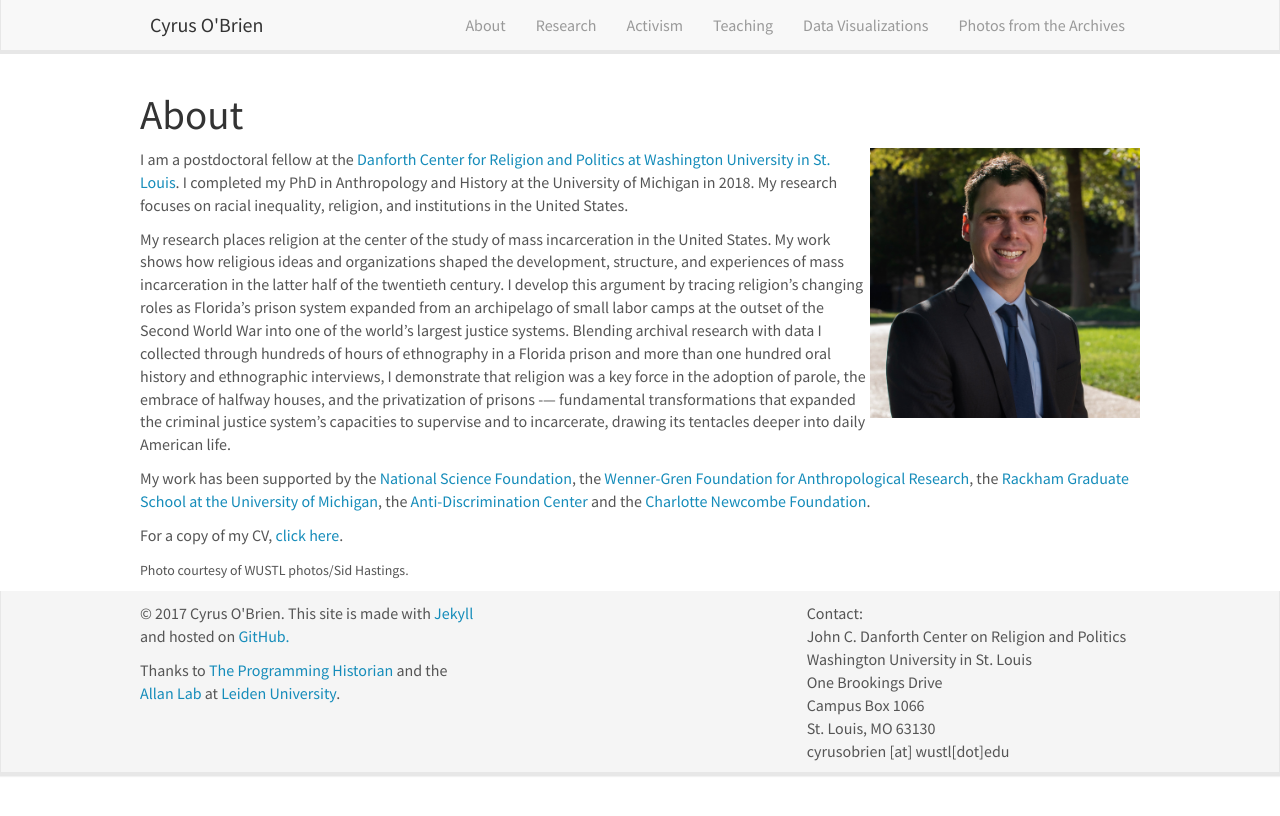
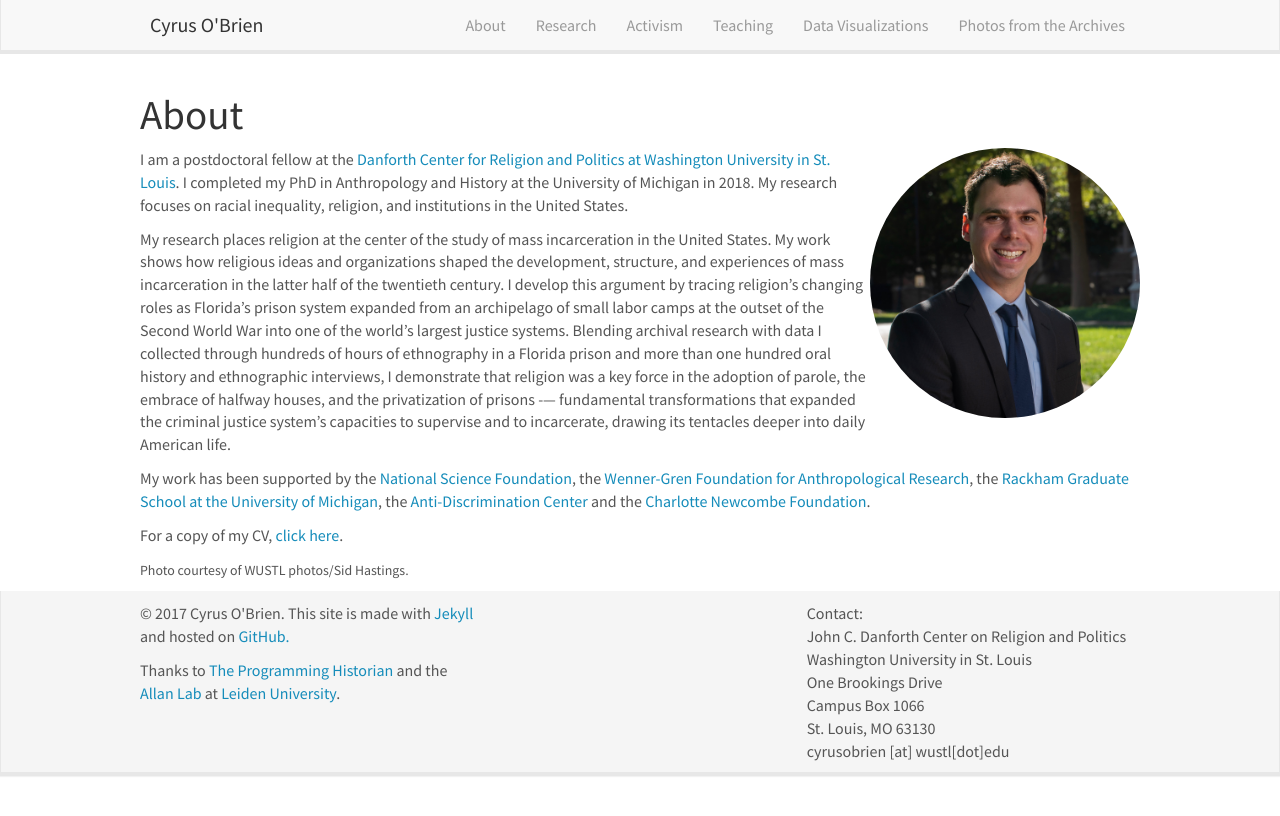
Before and after one commit to cyrusobrien/cyrusobrien, a Jekyll site: the page built from _pages/home.md, in a window 1280 px wide. Shown: the top 816 px of the page. Built offline with Jekyll 4.4.1, drawn with Linux system fonts in a browser that asks for light colours; nearby versions of some CDN libraries.

Commit message:
border-radius

```diff
--- a/_pages/home.md
+++ b/_pages/home.md
@@ -7,7 +7,7 @@ permalink: /
 
 
 # About
-![]({{ site.url }}{{ site.baseurl }}/images/webportrait2.jpg){: style="width: 270px; float: right; border: 10px;"}
+![]({{ site.url }}{{ site.baseurl }}/images/webportrait2.jpg){: style="width: 270px; float: right; border: 10px; border-radius:50%"}
 
 I am a postdoctoral fellow at the [Danforth Center for Religion and Politics at Washington University in St. Louis](http://rap.wustl.edu/bio/cyrus-obrien/). I completed my PhD in Anthropology and History at the University of Michigan in 2018. My research focuses on racial inequality, religion, and institutions in the United States.
 
```
